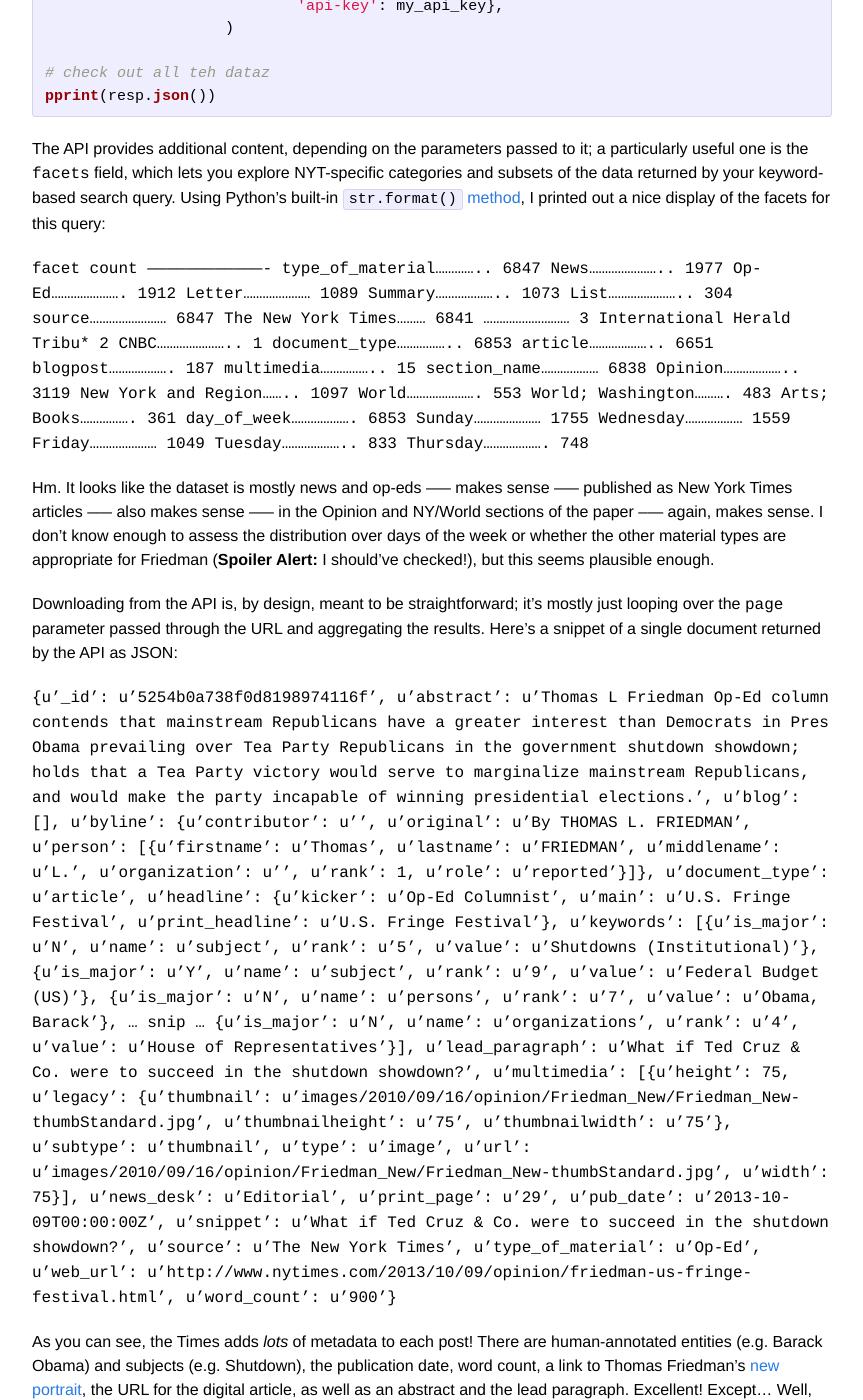
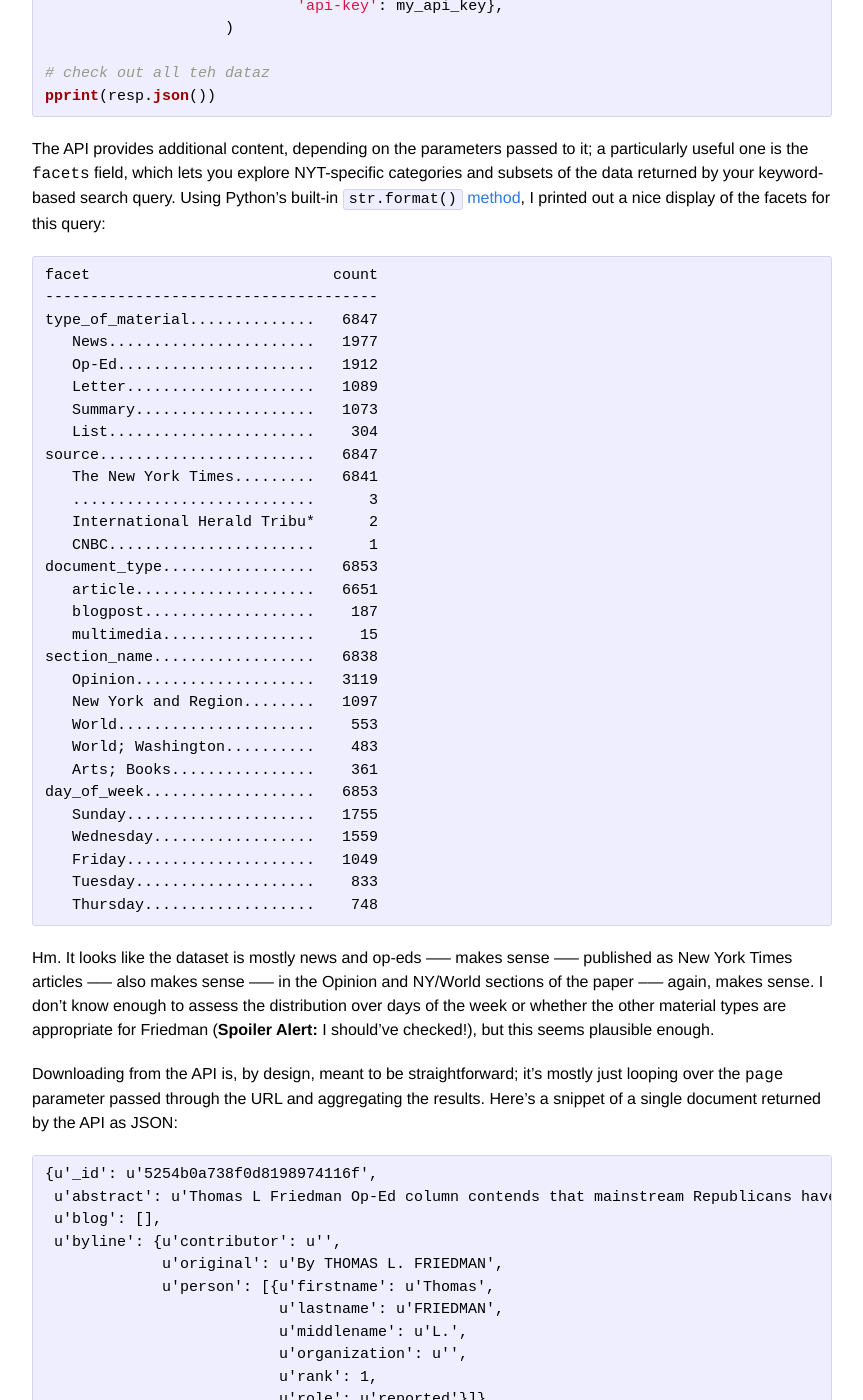
Before and after one commit to bdewilde/bdewilde.github.io, a Jekyll site: the page built from _posts/2013-10-15-friedman-corpus-1-background-and-creation.md, in a window 1280 px wide and 1400 px high, scrolled down 1706 px. Shown: the whole window, without its empty margins (208-1071 px from the left). Built offline with Jekyll 4.4.1, drawn with Linux system fonts in a browser that asks for light colours; some of the changed text lies outside the part shown.

Commit message:
finally figured out code syntax highlighting

````diff
--- a/_posts/2013-10-15-friedman-corpus-1-background-and-creation.md
+++ b/_posts/2013-10-15-friedman-corpus-1-background-and-creation.md
@@ -24,7 +24,7 @@
 
 Unlike most newspapers, the NYT has [an excellent set of APIs](http://developer.nytimes.com/page) for accessing their data, integrating it into new applications, and otherwise applying it to novel purposes. Specifically, I used [the Article Search API v2](http://developer.nytimes.com/docs/read/article_search_api_v2) to find all of Thomas Friedman’s articles over the years. [An API Request Tool](http://prototype.nytimes.com/gst/apitool/index.html) can be used to test out queries quickly, although a word of warning: since upgrading to v2 of Article Search, documentation and tool stability has been lacking...
 
-```python
+{% highlight python %}
 from pprint import pprint
 import requests
 
@@ -52,11 +52,11 @@
 
 # check out all teh dataz
 pprint(resp.json())
-```
+{% endhighlight %}
 
 The API provides additional content, depending on the parameters passed to it; a particularly useful one is the <span style="font-family:courier">facets</span> field, which lets you explore NYT-specific categories and subsets of the data returned by your keyword-based search query. Using Python's built-in `str.format()` [method](http://docs.python.org/2/library/stdtypes.html#str.format), I printed out a nice display of the facets for this query:
 
-<span style="font-family:courier">
+```
 facet                           count
 -------------------------------------
 type_of_material..............   6847
@@ -86,13 +86,13 @@
    Friday.....................   1049
    Tuesday....................    833
    Thursday...................    748
-</span>
+```
 
 Hm. It looks like the dataset is mostly news and op-eds —-- makes sense —-- published as New York Times articles --— also makes sense —-- in the Opinion and NY/World sections of the paper --— again, makes sense. I don't know enough to assess the distribution over days of the week or whether the other material types are appropriate for Friedman (__Spoiler Alert:__ I should've checked!), but this seems plausible enough.
 
 Downloading from the API is, by design, meant to be straightforward; it's mostly just looping over the <span style="font-family:courier">page</span> parameter passed through the URL and aggregating the results. Here's a snippet of a single document returned by the API as JSON:
 
-<span style="font-family:courier">
+```
 {u'_id': u'5254b0a738f0d8198974116f',
  u'abstract': u'Thomas L Friedman Op-Ed column contends that mainstream Republicans have a greater interest than Democrats in Pres Obama prevailing over Tea Party Republicans in the government shutdown showdown; holds that a Tea Party victory would serve to marginalize mainstream Republicans, and would make the party incapable of winning presidential elections.',
  u'blog': [],
@@ -142,7 +142,7 @@
  u'type_of_material': u'Op-Ed',
  u'web_url': u'http://www.nytimes.com/2013/10/09/opinion/friedman-us-fringe-festival.html',
  u'word_count': u'900'}
-</span>
+```
 
 As you can see, the Times adds _lots_ of metadata to each post! There are human-annotated entities (e.g. Barack Obama) and subjects (e.g. Shutdown), the publication date, word count, a link to Thomas Friedman's [new portrait](http://nytimes.com/images/2010/09/16/opinion/Friedman_New/Friedman_New-thumbStandard.jpg), the URL for the digital article, as well as an abstract and the lead paragraph. Excellent! Except... Well, shit. Where's the full article text?!
 
````
